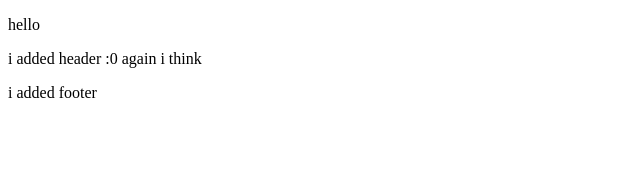
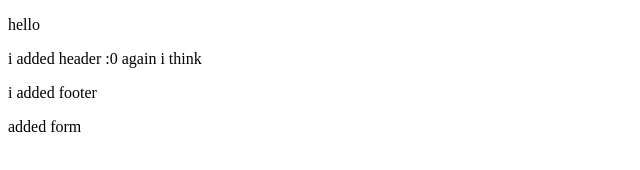
Before and after one commit to ronrustemi123/branching-exercise, a plain HTML site: page index.html in a window 1280 px wide. Shown: the full height of the page, 0-640 px from the left. Drawn offline with Linux system fonts and the light colour scheme.

Commit message:
added forms

```diff
--- a/index.html
+++ b/index.html
@@ -16,6 +16,9 @@
     <footer>
         <p>i added footer</p>
     </footer>
+    <form action="">
+        <p>added form</p>
+    </form>
 </body>
 
 </html>
```
